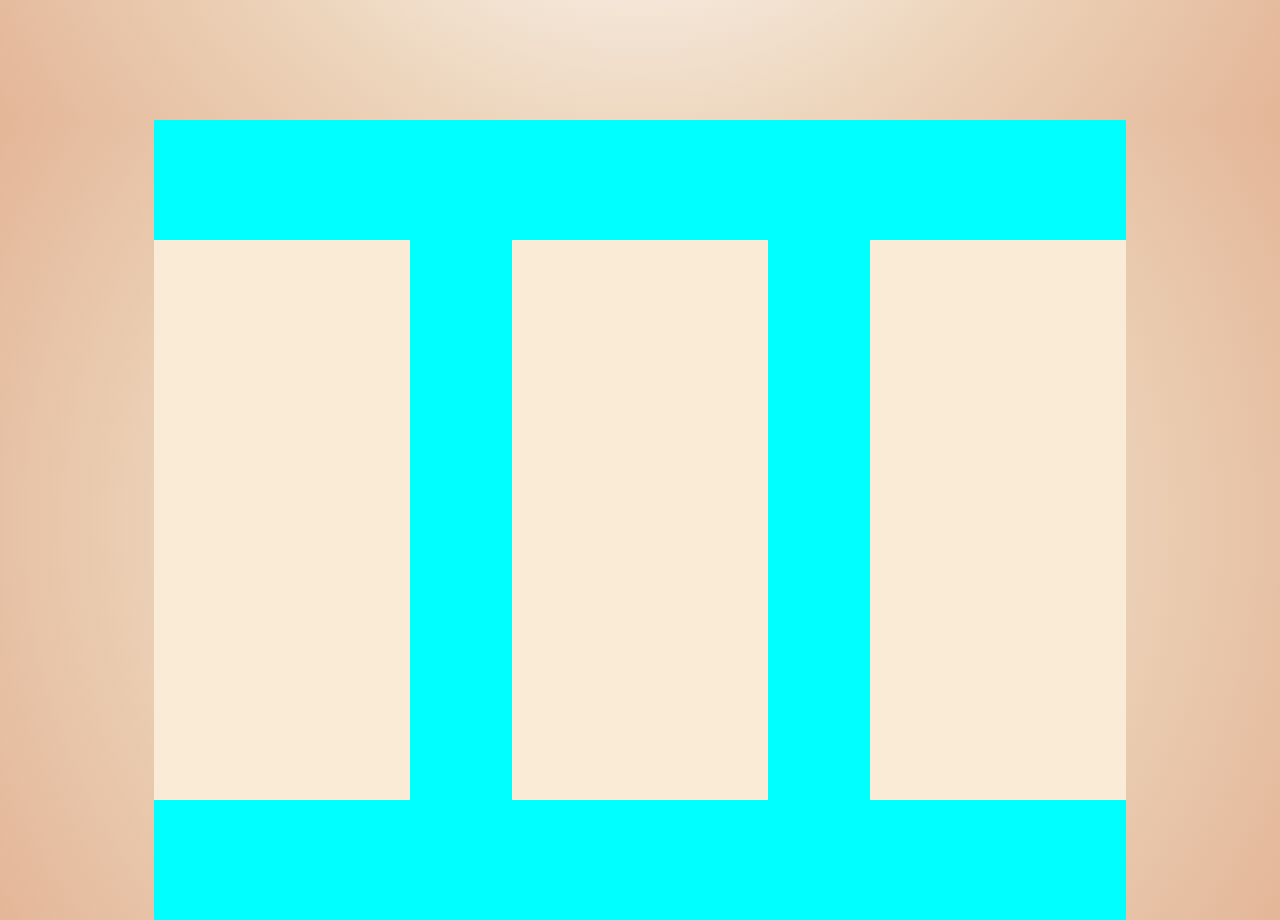
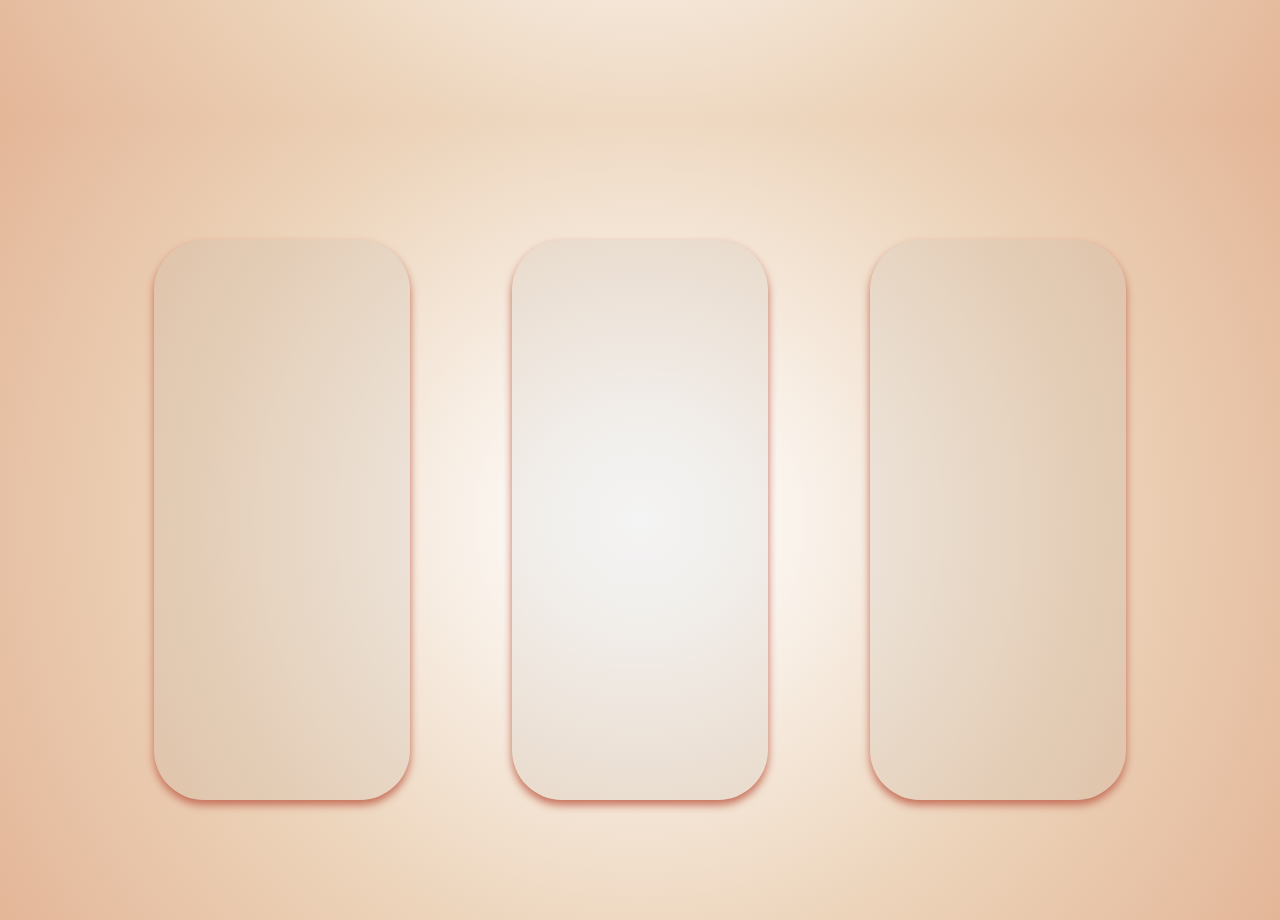
Before and after one commit to BrendaSilveira04/Ladding-Page, a plain HTML site: page index.html in a window 1280 px wide. Shown: the part 680-1600 px from the top of the page. Drawn offline with Linux system fonts and the light colour scheme.

Commit message:
quadrados

```diff
--- a/style/style.css
+++ b/style/style.css
@@ -105,7 +105,7 @@ nav{
     justify-content: center;
 }
 .central{
-    background-color: aqua;
+    /* background-color: aqua; */
     display: grid;
     grid-template-columns: repeat(3, 1fr);
     grid-gap: 10vw 8vw;
@@ -114,10 +114,12 @@ nav{
 
 }
 .quadrado{
-    background-color: antiquewhite;
+    background-color: rgba(146, 146, 146, 0.1);
     width: 20vw;
     height: 70vh;
     transform: translateY(-50%);
     top: 50%;
     position: relative;
+    border-radius: 50px;
+    box-shadow: 0px 5px 8px #c56f59;
 }
```
